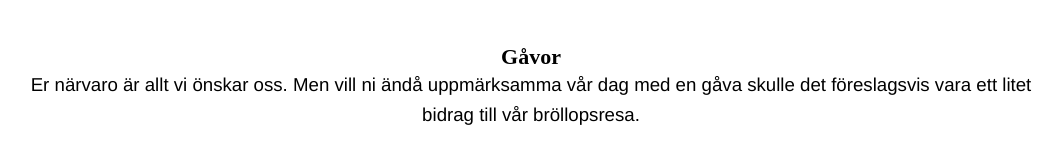
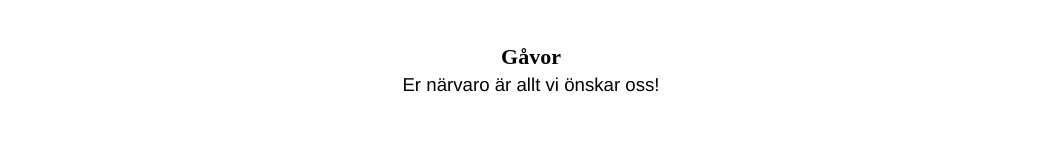
Before and after one commit to Khabazbashi/wedding-invitation, a React (Create React App) app: page / in a window 1280 px wide. Shown: the part 1152-1316 px from the top of the page, without its empty margins (109-1171 px from the left). Built offline with nearby package versions, Linux system fonts and the light colour scheme; a web font is replaced by a local one.

Commit message:
change name of route

```diff
--- a/src/App.js
+++ b/src/App.js
@@ -14,7 +14,7 @@ function App() {
         <Routes>
           <Route path="/" element={<Home />} />
           <Route path="/contact" element={<ContactInfo />} />
-          <Route path="/location" element={<FindUs />} />
+          <Route path="/timeplace" element={<FindUs />} />
           <Route path="/about" element={<AboutLocation />} />
         </Routes>
       </div>
--- a/src/Components/NavBar.js
+++ b/src/Components/NavBar.js
@@ -20,7 +20,7 @@ function NavBar() {
             </li>
             <li className="nav-item">
               <NavLink
-                to="/location"
+                to="/timeplace"
                 className="nav-links"
                 onClick={handleClick}
               >
--- a/src/Routes/AboutLocation.js
+++ b/src/Routes/AboutLocation.js
@@ -12,11 +12,11 @@ function AboutLocation() {
           bara för att packa upp och ställa in er i era rum.
         </p>
         <h2 className="pages__subtitle">Att göra </h2>
-        <p className="pages__todoitem">Biljardbord</p>
-        <p className="pages__todoitem">Tennisbana</p>
-        <p className="pages__todoitem">Basket hoop</p>
         <p className="pages__todoitem">Fria vikter och yogamatta</p>
         <p className="pages__todoitem">Cyklar</p>
+        <p className="pages__todoitem">Basket hoop</p>
+        <p className="pages__todoitem">Tennisbana</p>
+        <p className="pages__todoitem">Biljardbord</p>
         <p className="pages__todoitem">Brädspel</p>
         <p className="pages__todoitem">Privat brygga</p>
         <p className="pages__todoitem">Badtunna utomhus</p>
--- a/src/Routes/Home.js
+++ b/src/Routes/Home.js
@@ -30,11 +30,7 @@ function Home() {
           <img src="https://encrypted-tbn0.gstatic.com/images?q=tbn:ANd9GcRZJmrkI6dKz8iTMiITtSE0aFcf-D5b4RWIWGMXCUAtWmfpDPriGa0UTNJAXG0fJL8nVOY&usqp=CAU" />
         </div>
         <h1 className="pages__subtitle">Gåvor</h1>
-        <p className="pages__infotext">
-          Er närvaro är allt vi önskar oss. Men vill ni ändå uppmärksamma vår
-          dag med en gåva skulle det föreslagsvis vara ett litet bidrag till vår
-          bröllopsresa.
-        </p>
+        <p className="pages__infotext">Er närvaro är allt vi önskar oss!</p>
       </div>
     </div>
   );
```
